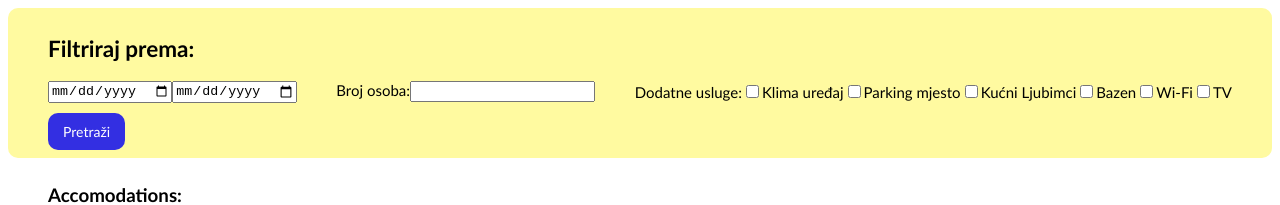
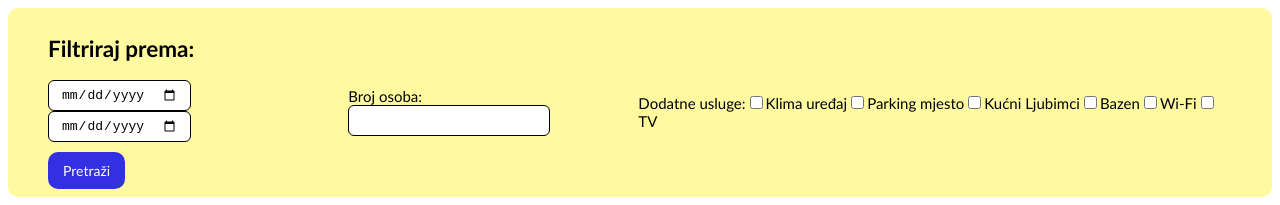
Before and after one commit to marinaaglic/zadatak-adriatic, a React (Vite) app: page / in a window 1280 px wide. Shown: the top 205 px of the page. Built offline with nearby package versions, Linux system fonts and the light colour scheme; no server answers.

Commit message:
style changed

```diff
--- a/src/components/filter/Filter.jsx
+++ b/src/components/filter/Filter.jsx
@@ -6,12 +6,22 @@ export default function Filter() {
       <h2>Filtriraj prema:</h2>
       <div className="div-filter">
         <div className="div-dates">
-          <input type="date" name="arrival" placeholder="Dolazak" />
-          <input type="date" name="departue" placeholder="Odlazak" />
+          <input
+            type="date"
+            name="arrival"
+            placeholder="Dolazak"
+            min="2024-01-01"
+          />
+          <input
+            type="date"
+            name="departure"
+            placeholder="Odlazak"
+            max="2024-31-12"
+          />
         </div>
         <div className="div-input">
           <label name="numberOfPeople">Broj osoba:</label>
-          <input type="numer" name="numberOfPeople" />
+          <input type="number" name="numberOfPeople" />
         </div>
         <div className="div-amenities-filter">
           <label>Dodatne usluge:</label>
--- a/src/styles/accomodation.css
+++ b/src/styles/accomodation.css
@@ -17,7 +17,6 @@
 }
 .div-info h4 {
   font-weight: bolder;
-  width: 100%;
 }
 
 .btn-show-more {
@@ -41,6 +40,7 @@
   flex-direction: row;
   justify-content: space-between;
   flex-grow: 1;
+  margin-top: 50px;
 }
 
 .div-amenities {
--- a/src/styles/filter.css
+++ b/src/styles/filter.css
@@ -12,6 +12,15 @@
   justify-content: space-between;
   align-items: center;
   gap: 16px;
+}
+
+input {
+  font-size: 13px;
+  height: 13px;
+  background: #ffffff;
+  border: 1px solid;
+  border-radius: 6px;
+  padding: 8px 12px;
 }
 
 /* .btn-filter {
```
